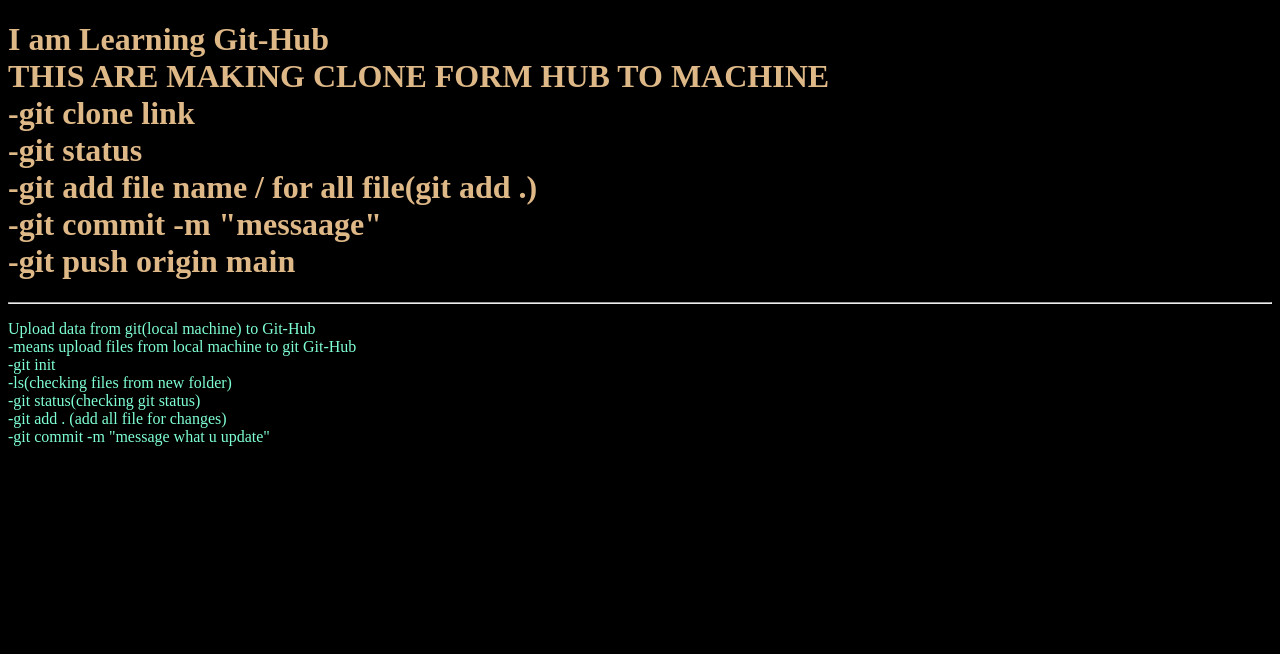
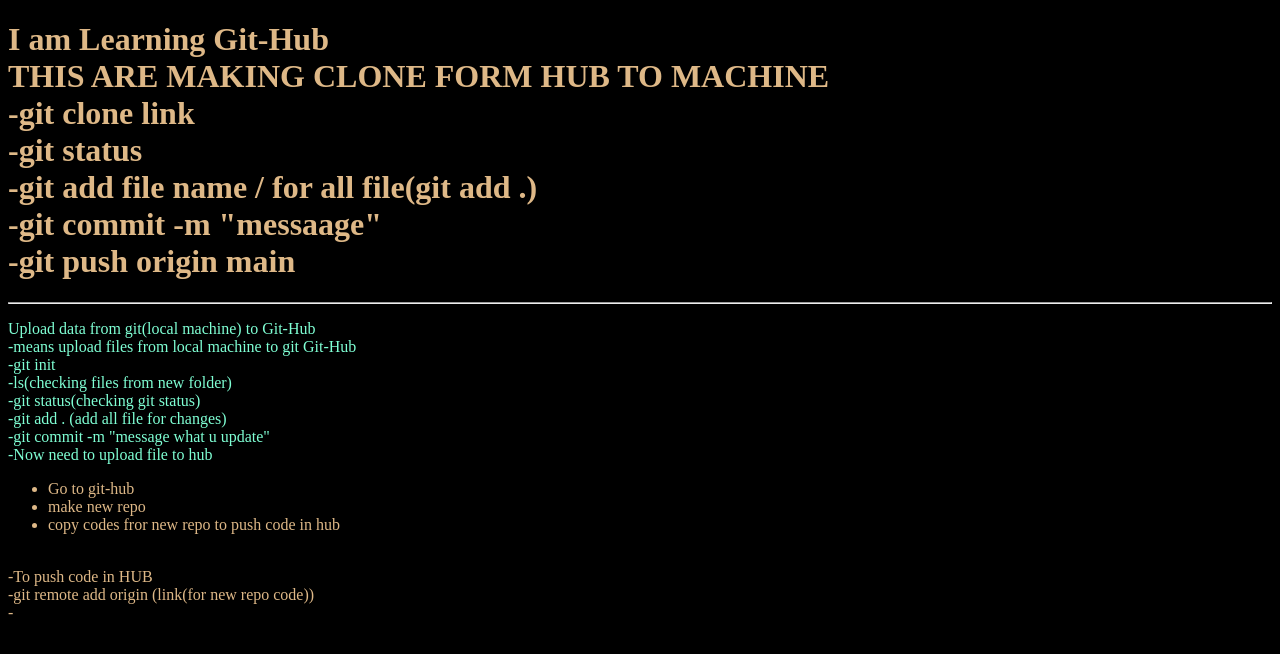
Before and after one commit to Priyo61/git-hub-notes, a plain HTML site: page index.html in a window 1280 px wide. Drawn offline with Linux system fonts and the light colour scheme.

Commit message:
add git notes

```diff
--- a/index.html
+++ b/index.html
@@ -23,7 +23,17 @@
         -ls(checking files from new folder)<br>
         -git status(checking git status) <br>
         -git add . (add all file for changes) <br>
-        -git commit -m "message what u update"
+        -git commit -m "message what u update" <br>
+        -Now need to upload file to hub <br>
+        <ul>
+            <li>Go to git-hub</li>
+            <li>make new repo</li>
+            <li>copy codes fror new repo  to push code in hub</li>
+        </ul><br>
+        -To push code in HUB<br>
+        -git remote add origin (link(for new repo code))<br>
+        -
+
 
     </p>
 </body>
```
